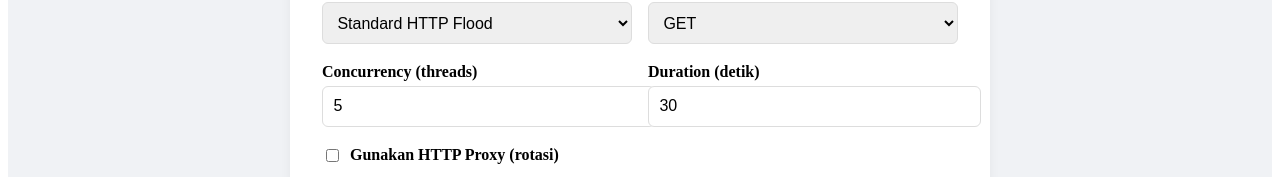
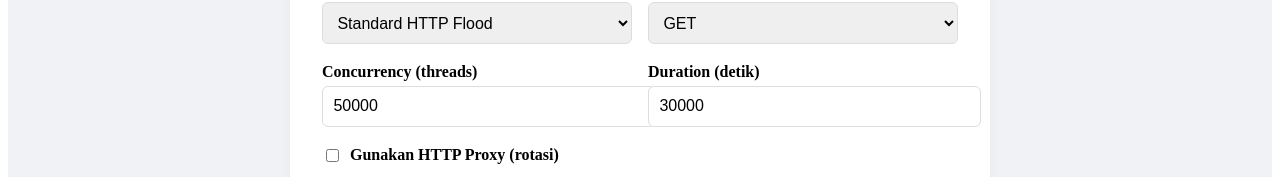
Before and after one commit to Origami-Tobiichi/Mywb, a Next.js app: page / in a window 1280 px wide. Shown: the part 372-549 px from the top of the page. Built offline with nearby package versions, Linux system fonts and the light colour scheme.

Commit message:
Increase default threads and duration values

```diff
--- a/pages/index.js
+++ b/pages/index.js
@@ -25,8 +25,8 @@ export default function Home() {
   const [target, setTarget] = useState('')
   const [attackMethod, setAttackMethod] = useState('flood')
   const [httpMethod, setHttpMethod] = useState('GET')
-  const [threads, setThreads] = useState(5)
-  const [duration, setDuration] = useState(30)
+  const [threads, setThreads] = useState(50000)
+  const [duration, setDuration] = useState(30000)
   const [useProxy, setUseProxy] = useState(false)
   const [proxies, setProxies] = useState('')
   const [loading, setLoading] = useState(false)
```
